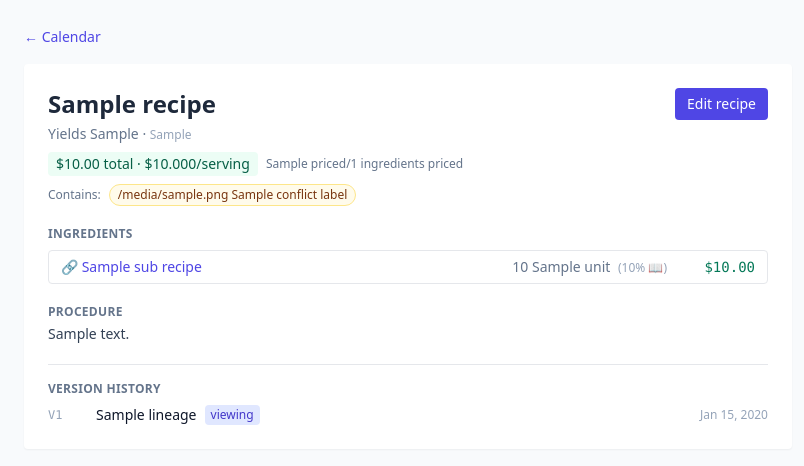
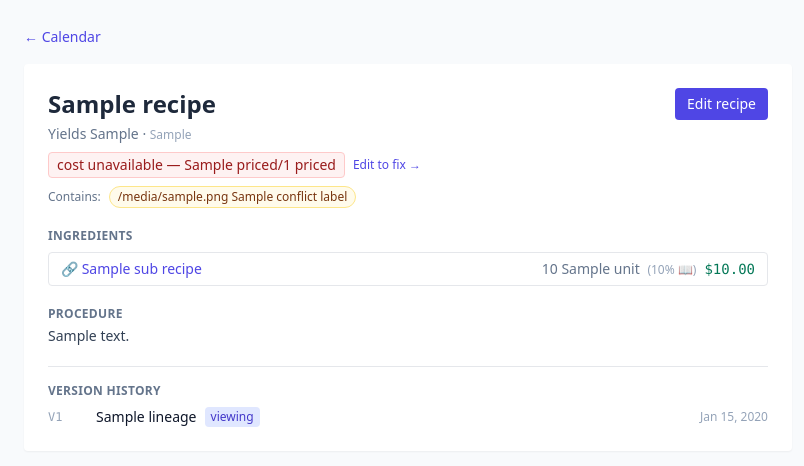
Before and after one commit to seanwil789/Inventory-Management-Project, a Django app: template myapp/templates/myapp/recipe_detail.html in a window 1280 px wide. Shown: the part 52-518 px from the top of the page, without its empty margins (0-804 px from the left). Run offline with Django 5.2, Linux system fonts and the light colour scheme; the template is opened without the code that fills it: most values are stand-ins (such as "Sample title", 1, 10 or a date in 2020); some libraries are stand-ins or nearby versions.

Commit message:
Recipe cost: confidence-tiered badge + inline reasons on missing rows
Previously every recipe showed '\$X.XX total' the same way whether all
ingredients were priced or just 20% of them. A 40% cost is misleadingly
small — the real cost is much higher.

Now the cost badge is tiered:
  - ≥90% priced:  green '\$X total · \$Y/serving'
  - 50–89%:       amber '≥ \$X partial · \$Y/serving — real cost higher'
  - <50%:         red 'cost unavailable — N/M priced' + 'Edit to fix →' link

Each ingredient missing a cost now shows its reason inline (no-quantity,
no-invoice-history, unparseable-case-size, etc.) in small amber italic
text under the '—'. Previously the reason was only in the hover title.

Verified against live data: recipe 361 (100%) green, 362 (60%) amber,
289 (40%) red with inline reasons. All 124 tests still pass.

Co-Authored-By: Claude Opus 4.7 (1M context) <noreply@anthropic.com>

```diff
--- a/myapp/templates/myapp/recipe_detail.html
+++ b/myapp/templates/myapp/recipe_detail.html
@@ -15,12 +15,30 @@
           {% if recipe.source_doc %} · <span class="text-xs text-slate-400">{{ recipe.source_doc }}</span>{% endif %}
         </div>
         <div class="mt-2 text-sm inline-flex items-center gap-2 flex-wrap">
-          <span class="px-2 py-0.5 rounded bg-emerald-50 text-emerald-800 font-medium">
-            ${{ breakdown.total|floatformat:2 }} total · ${{ breakdown.per_serving|floatformat:3 }}/serving
-          </span>
-          <span class="text-xs text-slate-500">
-            {{ breakdown.priced }}/{{ breakdown.total_count }} ingredients priced
-          </span>
+          {% if breakdown.coverage >= 0.9 %}
+            <span class="px-2 py-0.5 rounded bg-emerald-50 text-emerald-800 font-medium"
+                  title="Confident cost — {{ breakdown.priced }} of {{ breakdown.total_count }} ingredients priced">
+              ${{ breakdown.total|floatformat:2 }} total · ${{ breakdown.per_serving|floatformat:3 }}/serving
+            </span>
+            <span class="text-xs text-emerald-700">
+              {{ breakdown.priced }}/{{ breakdown.total_count }} priced ✓
+            </span>
+          {% elif breakdown.coverage >= 0.5 %}
+            <span class="px-2 py-0.5 rounded bg-amber-50 text-amber-900 font-medium border border-amber-200"
+                  title="Partial cost — only {{ breakdown.priced }} of {{ breakdown.total_count }} ingredients contributing. Real cost is higher.">
+              ≥ ${{ breakdown.total|floatformat:2 }} partial · ${{ breakdown.per_serving|floatformat:3 }}/serving
+            </span>
+            <span class="text-xs text-amber-800">
+              only {{ breakdown.priced }}/{{ breakdown.total_count }} priced — real cost higher
+            </span>
+          {% else %}
+            <span class="px-2 py-0.5 rounded bg-red-50 text-red-800 font-medium border border-red-200"
+                  title="Too few ingredients priced to produce a reliable cost. Fix the missing-reason rows below.">
+              cost unavailable — {{ breakdown.priced }}/{{ breakdown.total_count }} priced
+            </span>
+            <a href="{% url 'recipe_edit' recipe.id %}"
+               class="text-xs text-indigo-600 hover:underline">Edit to fix →</a>
+          {% endif %}
         </div>
         {% with flags=recipe.conflict_labels %}
         {% if flags %}
@@ -72,9 +90,15 @@
               </span>
             {% endif %}
           </span>
-          <span class="text-right w-20 whitespace-nowrap font-mono {% if line.cost %}text-emerald-700{% else %}text-slate-300{% endif %}"
-                title="{{ line.note }}">
-            {% if line.cost %}${{ line.cost|floatformat:2 }}{% else %}—{% endif %}
+          <span class="text-right whitespace-nowrap">
+            {% if line.cost %}
+              <span class="font-mono text-emerald-700" title="{{ line.note }}">${{ line.cost|floatformat:2 }}</span>
+            {% else %}
+              <span class="font-mono text-slate-300">—</span>
+              <span class="block text-[10px] text-amber-700 italic mt-0.5" title="{{ line.note }}">
+                {{ line.note|truncatechars:30 }}
+              </span>
+            {% endif %}
           </span>
         </li>
         {% endwith %}
```
